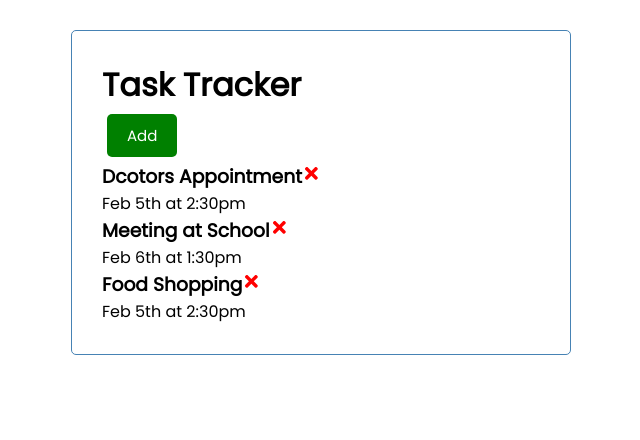
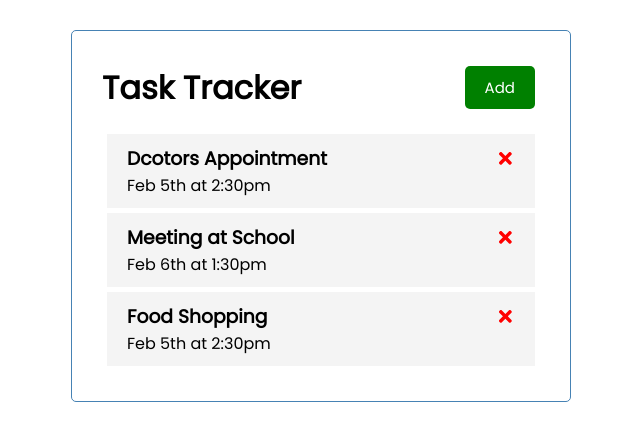
Before and after one commit to robimaliqi/react-task-tracker, a React (Create React App) app: page / in a window 1280 px wide. Shown: the top 440 px of the page, without its empty margins (319-959 px from the left). Built offline with nearby package versions, Linux system fonts and the light colour scheme.

Commit message:
added toggle remider function which changes the reminder from true to flase if you double click on the taks and back to false if you double click on it again, although this doesn't show in the UI just in the console so far, will soon show in the UI with the next implentation.

```diff
--- a/src/App.js
+++ b/src/App.js
@@ -29,12 +29,25 @@
     setTasks(tasks.filter((task) => task.id !== id))
   }
 
+  // Toggle Reminder
+  const toggleReminder = (id) => {
+    setTasks(
+      tasks.map((task) =>
+        task.id === id ? {...task, reminder:
+        !task.reminder } : task
+      )
+    )
+  }
+
   return (
     <div className="container">
-
       <Header />
-      {tasks.length > 0 ? <Tasks  tasks={tasks} onDelete=
-      {deleteTask} /> : 'No tasks to show'}
+      {tasks.length > 0 ? (
+        <Tasks  tasks={tasks} onDelete=
+        {deleteTask}  onToggle={toggleReminder} />
+        ) : (
+          'No tasks to show'
+        )}
     </div>
   );
 }
--- a/src/components/Header.js
+++ b/src/components/Header.js
@@ -7,7 +7,7 @@
     console.log('Click')
   }
   return (
-    <header claddName='header'>
+    <header className='header'>
       <h1>{title}</h1>
       <Button color='green' text='Add' onClick={onClick} />
     </header>
--- a/src/components/Task.js
+++ b/src/components/Task.js
@@ -1,15 +1,17 @@
 import { FaTimes } from 'react-icons/fa'
 
-const Task = ({ task, onDelete }) => {
+const Task = ({ task, onDelete, onToggle }) => {
   return (
-    <div claddName='task'>
+    <div className='task' onDoubleClick={() =>
+    onToggle(task.id)}>
       <h3>
-        {task.text}<FaTimes style={{ color: 'red', cursor:
+        {task.text}{' '}
+        <FaTimes style={{ color: 'red', cursor:
         'pointer' }}
-        onClick={() => onDelete(task.id)}/>
+        onClick={() => onDelete(task.id)}
+        />
       </h3>
       <p>{task.day}</p>
-
     </div>
   )
 }
--- a/src/components/Tasks.js
+++ b/src/components/Tasks.js
@@ -1,11 +1,15 @@
 import Task from './Task'
 
-const Tasks = ({ tasks, onDelete }) => {
+const Tasks = ({ tasks, onDelete, onToggle }) => {
   return (
     <>
       {tasks.map((task) => (
-        <Task key={task.id} task={task}
-        onDelete={onDelete}/>
+        <Task
+          key={task.id}
+          task={task}
+          onDelete={onDelete}
+          onToggle={onToggle}
+        />
       ))}
     </>
   )
```
